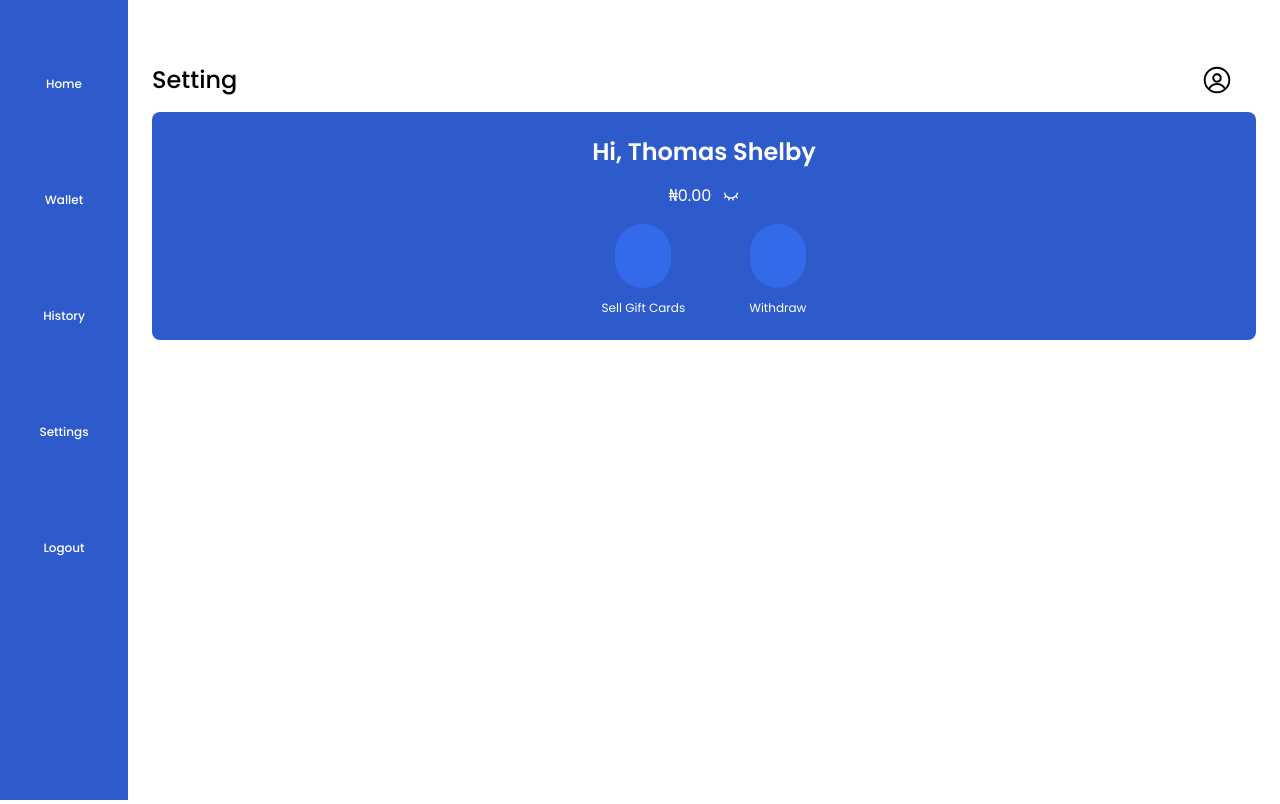
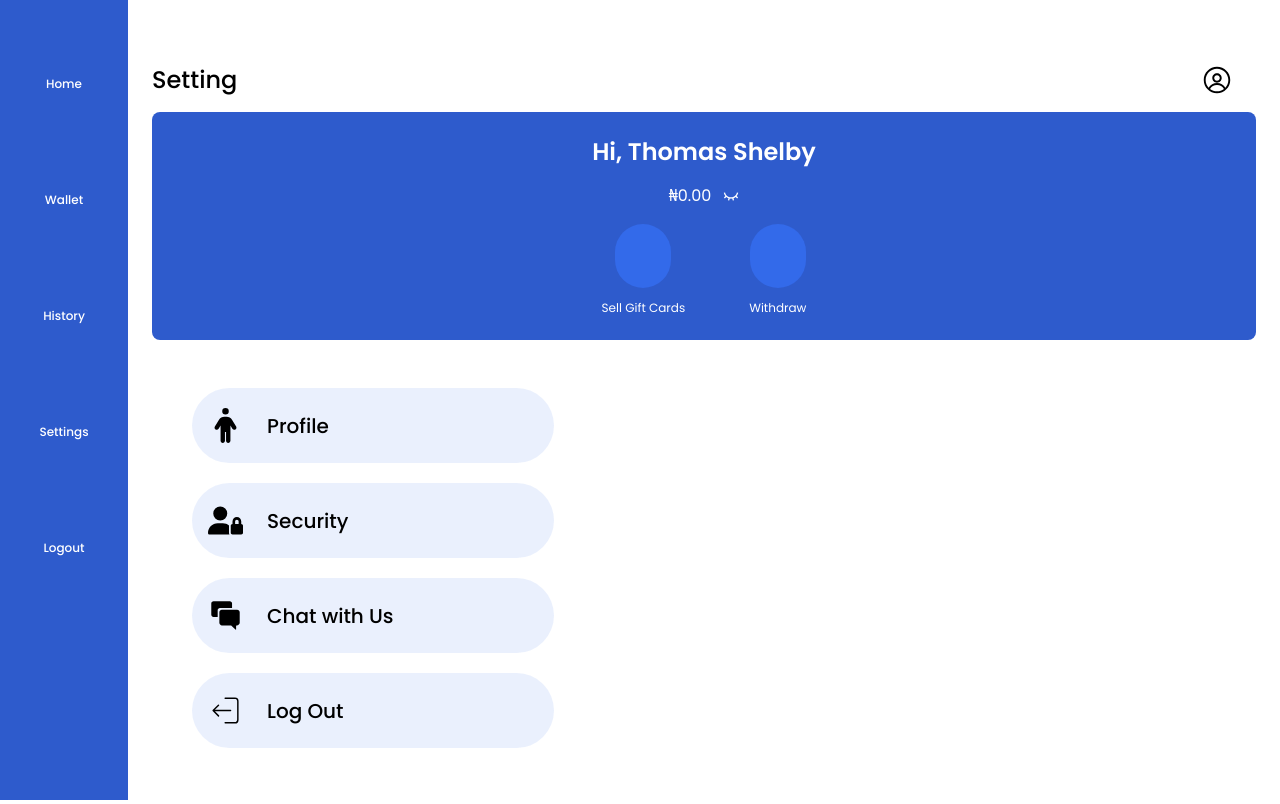
Before and after one commit to Viclaww/swap2naira, a React (Vite) app: page /dashboard/settings in a window 1280 px wide. Built offline with nearby package versions, Linux system fonts and the light colour scheme; some icons are missing.

Commit message:
settings on the move

```diff
--- a/src/components/Dashboard/DashboardNav.tsx
+++ b/src/components/Dashboard/DashboardNav.tsx
@@ -1,31 +1,41 @@
 import React from "react";
 import { Home2, Wallet3, Book, Logout, Setting2 } from "iconsax-react";
-import { NavLink } from "react-router-dom";
+import { NavLink, useLocation } from "react-router-dom";
 
 interface Prop {
   children: React.ReactNode;
 }
 
 const DashNavbarLayout: React.FC<Prop> = ({ children }) => {
+  const location = useLocation().pathname;
+  console.log(location);
   const links = [
     {
       path: "/dashboard",
-      icon: <Home2 size="24" color="#ADD8E6" />,
+      icon: (active: boolean) => (
+        <Home2 size="24" color="#fff" variant={active ? "Bold" : "Linear"} />
+      ),
       name: "Home",
     },
     {
       path: "/dashboard/wallet",
-      icon: <Wallet3 size="24" color="#ADD8E6" />,
+      icon: (active: boolean) => (
+        <Wallet3 size="24" color="#fff" variant={active ? "Bold" : "Linear"} />
+      ),
       name: "Wallet",
     },
     {
       path: "/dashboard/history",
-      icon: <Book size="24" color="#ADD8E6" />,
+      icon: (active: boolean) => (
+        <Book size="24" color="#fff" variant={active ? "Bold" : "Linear"} />
+      ),
       name: "History",
     },
     {
       path: "/dashboard/settings",
-      icon: <Setting2 size="24" color="#ADD8E6" />,
+      icon: (active: boolean) => (
+        <Setting2 size="24" color="#fff" variant={active ? "Bold" : "Linear"} />
+      ),
       name: "Settings",
     },
   ];
@@ -45,18 +55,10 @@ const DashNavbarLayout: React.FC<Prop> = ({ children }) => {
               } w-full flex  flex-col before:bg-white md:before:w-1 before:h-0 hover:before:h-full before:duration-200 before:absolute before:rounded before:left-0 relative  gap-1 justify-center md:py-9 items-center cursor-pointer `
             }
           >
-            {icon}
+            {icon(location == path)}
             <span className="text-xs">{name}</span>
           </NavLink>
         ))}
-
-        {/* <Link
-          to="/dashboard/ranking"
-          className="w-full flex flex-col before:bg-white md:before:w-1 before:h-0 hover:before:h-full before:duration-200 before:absolute before:rounded before:-left-0 relative   gap-1 justify-center md:py-9 items-center cursor-pointer "
-        >
-          <Rank size="24" color="#ADD8E6" />
-          <span className="text-xs">Rank</span>
-        </Link> */}
 
         <div className="w-full flex flex-col before:bg-white md:before:w-1 before:h-0 hover:before:h-full before:duration-200 before:absolute before:rounded before:-left-0 relative   gap-1 justify-center md:py-9 items-center cursor-pointer ">
           <Logout size="24" color="#ADD8E6" />
--- a/src/components/Dashboard/UserSetting.tsx
+++ b/src/components/Dashboard/UserSetting.tsx
@@ -1,11 +1,40 @@
 import Balance from "./Balance";
 import DashboardHead from "./DashboardHead";
+import { FaPerson, FaUserLock } from "react-icons/fa6";
+import { CiLogout } from "react-icons/ci";
+import { IoIosChatboxes } from "react-icons/io";
+import { Outlet } from "react-router-dom";
 
 const UserSetting = () => {
+  const settingsTabs = [
+    { name: "Profile", icon: (size: number) => <FaPerson size={size} /> },
+    { name: "Security", icon: (size: number) => <FaUserLock size={size} /> },
+    {
+      name: "Chat with Us",
+      icon: (size: number) => <IoIosChatboxes size={size} />,
+    },
+    { name: "Log Out", icon: (size: number) => <CiLogout size={size} /> },
+  ];
   return (
     <>
       <DashboardHead pageName="Setting" />
       <Balance />
+      <div className="flex w-full mt-8">
+        <div className="places w-2/5 flex flex-col gap-5  px-10 text-black">
+          {settingsTabs.map(({ name, icon }, index) => (
+            <div
+              className="flex bg-blueX/10 rounded-full items-center gap-6 cursor-pointer px-4 py-5"
+              key={index}
+            >
+              {icon(35)}
+              <span className="text-xl font-medium">{name} </span>
+            </div>
+          ))}
+        </div>
+        <div>
+          <Outlet />
+        </div>
+      </div>
     </>
   );
 };
--- /dev/null
+++ b/src/components/Settings/ProfileSettings.tsx
@@ -0,0 +1,5 @@
+const ProfileSettings = () => {
+  return <div className="bg-blueX">input</div>;
+};
+
+export default ProfileSettings;
```
Also changed, not shown: src/routes/index.tsx (+8 -1 lines).
